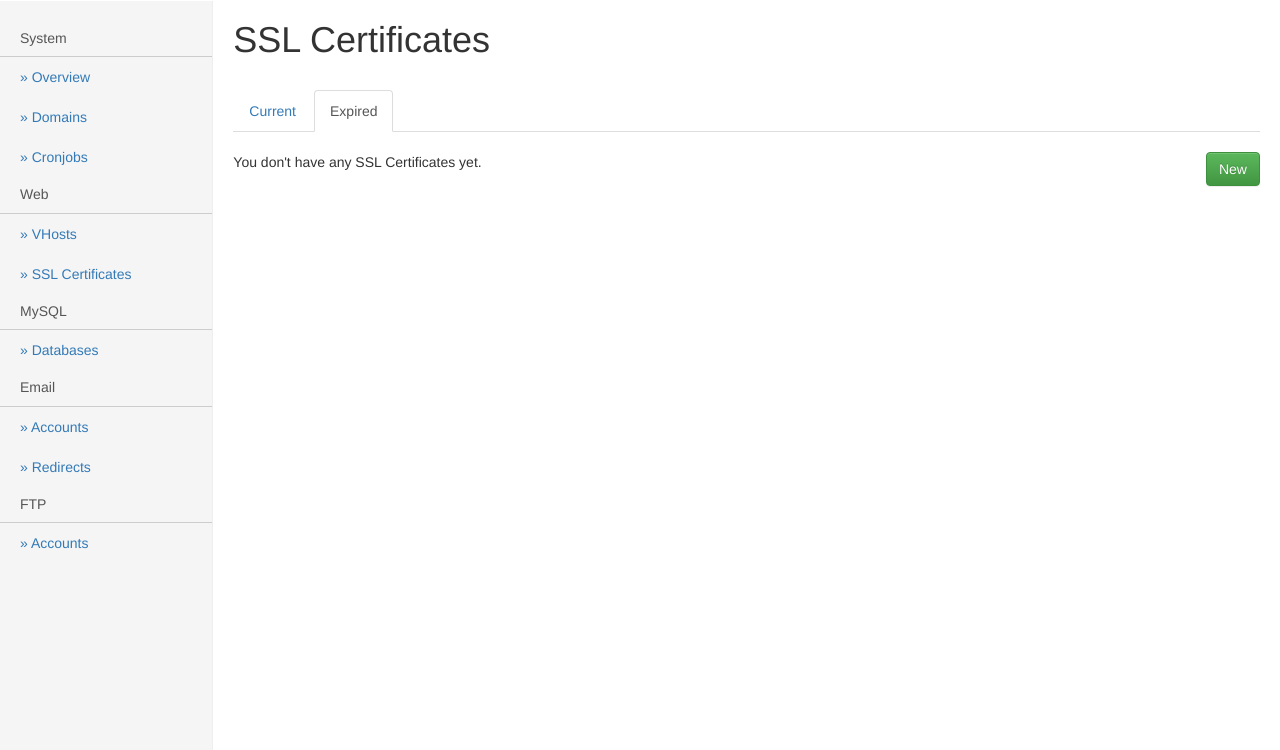
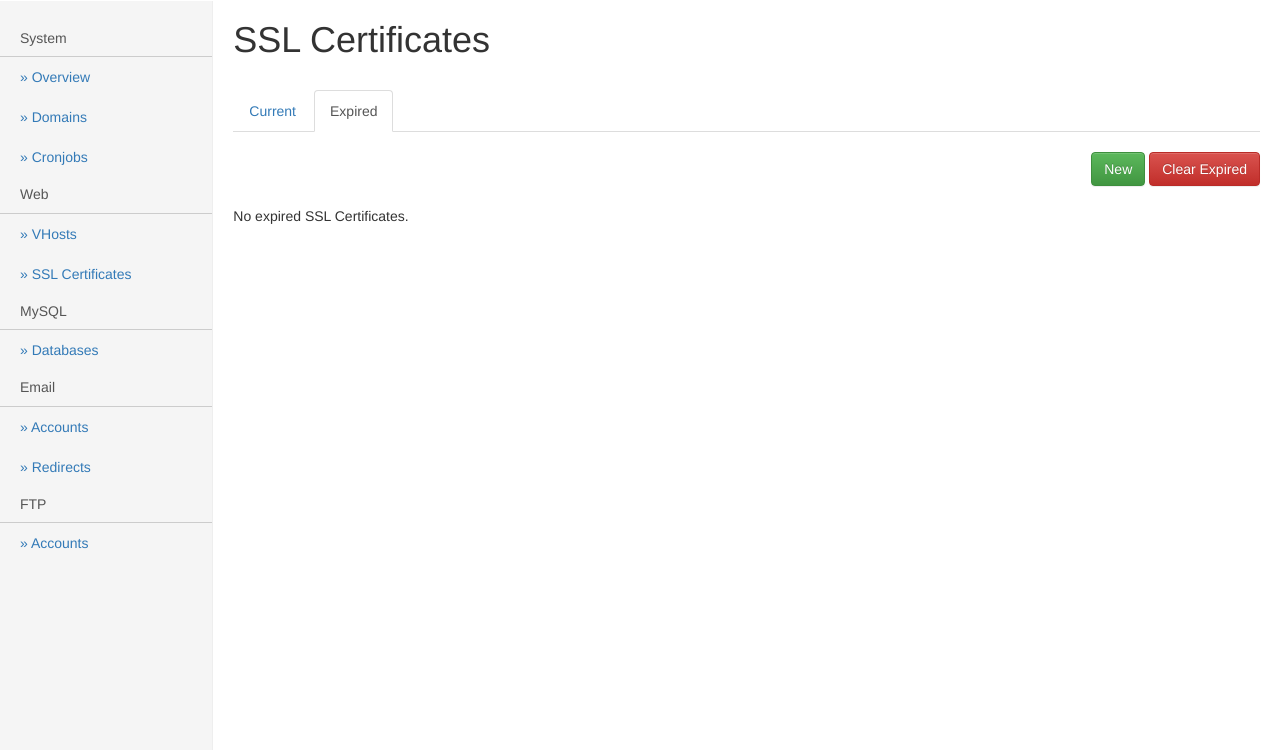
Before and after one commit to wiedi/kumquat, a Django app: page /web/sslcert/expired/ in a window 1280 px wide. Shown: the part 50-800 px from the top of the page. Run offline with Django 3.2, Linux system fonts and the light colour scheme; the visitor is signed in with stand-in values (Sample User, id 1); data that the repository does not hold is empty; some libraries are stand-ins or nearby versions.

Commit message:
add button to clear all expired ssl certs

```diff
--- a/web/templates/web/sslcert_list.html
+++ b/web/templates/web/sslcert_list.html
@@ -13,12 +13,21 @@
 			<a href="{% url 'web_sslcert_list' %}">Current</a>
 		</li>
 		<li role="presentation" {% if     show_expired %}class="active"{% endif %}>
-			<a href="{% url 'web_sslcert_expiredlist' %}">Expired</a>
+			<a href="{% url 'web_sslcert_list_expired' %}">Expired</a>
 		</li>
 	</ul>
 	<br>
 
-	<a href="{% url "web_sslcert_add" %}" class="btn btn-success pull-right">{% bootstrap_icon "plus" %} New</a>
+	<div class="text-right">
+		<a href="{% url "web_sslcert_add" %}" class="btn btn-success ">{% bootstrap_icon "plus" %} New</a>
+		{% if show_expired %}
+			<form action="{% url "web_sslcert_delete_expired" %}" method="post" class="confirm-delete form-inline" style="display: inline">
+				{% csrf_token %}
+				<input type="submit" value="{% trans "Clear Expired" %}" class="btn btn-danger"/>
+			</form>
+		{% endif %}
+	</div>
+	<br>
 
 	{% if object_list %}
 	<table class="table table-striped table-condensed table-hover">
@@ -46,7 +55,11 @@
 		</tr>
 	    {% endfor %}
 	</table>
-    {% else %}
-        <p>{% trans "You don't have any SSL Certificates yet." %}</p>
-    {% endif %}
+	{% else %}
+		{% if not show_expired %}
+			<p>{% trans "You don't have any SSL Certificates yet." %}</p>
+		{% else %}
+			<p>{% trans "No expired SSL Certificates." %}</p>
+		{% endif %}
+	{% endif %}
 {% endblock %}
--- a/web/urls.py
+++ b/web/urls.py
@@ -23,7 +23,8 @@ urlpatterns = [
 	url(r'^vhost/(?P<pk>\d+)/snapshot/(?P<name>[A-Za-z0-9_-]+)/delete$',   views.vhostSnapshotDelete,   name='web_vhost_snapshot_delete'),
 
 	url(r'^sslcert/$',                          views.SSLCertList.as_view(),        name='web_sslcert_list'),
-	url(r'^sslcert/expired/$',                  views.ExpiredSSLCertList.as_view(), name='web_sslcert_expiredlist'),
+	url(r'^sslcert/expired/$',                  views.ExpiredSSLCertList.as_view(), name='web_sslcert_list_expired'),
 	url(r'^sslcert/add$',                       views.sslcertCreate,                name='web_sslcert_add'),
 	url(r'^sslcert/(?P<pk>\d+)/delete$',        views.SSLCertDelete.as_view(),      name='web_sslcert_delete'),
+	url(r'^sslcert/expired/delete/$',           views.sslcertDeleteExpired,         name='web_sslcert_delete_expired'),
 ]
--- a/web/views.py
+++ b/web/views.py
@@ -146,6 +146,12 @@ class SSLCertDelete(LoginRequiredMixin, DeleteView):
 	model = SSLCert
 	success_url = reverse_lazy('web_sslcert_list')
 
+@login_required
+@require_POST
+def sslcertDeleteExpired(request):
+	SSLCert.objects.filter(valid_not_after__lt = now()).delete()
+	return redirect('web_sslcert_list')
+
 
 # Snapshots
 
```
